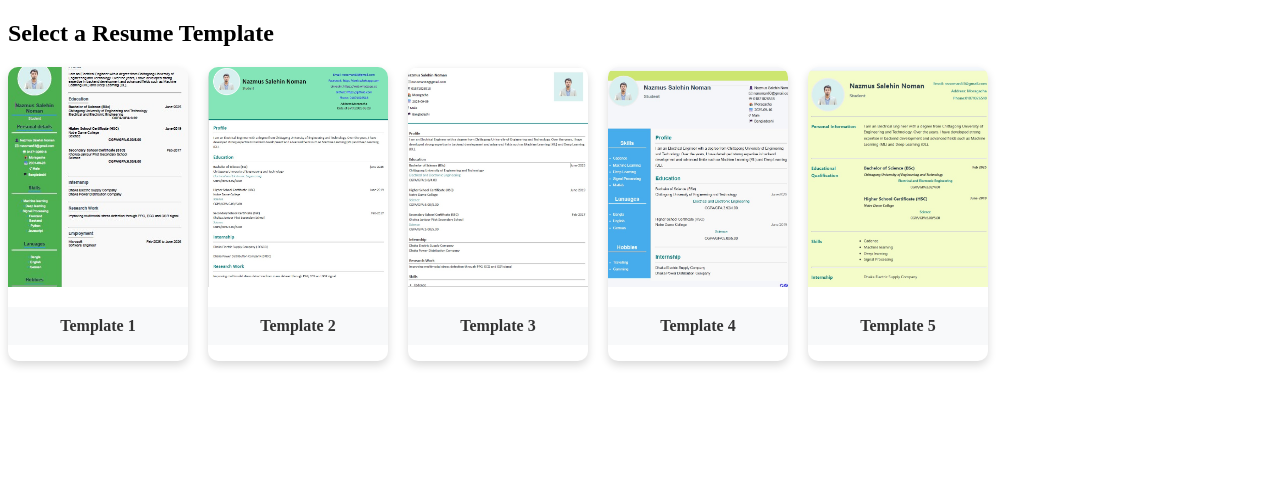
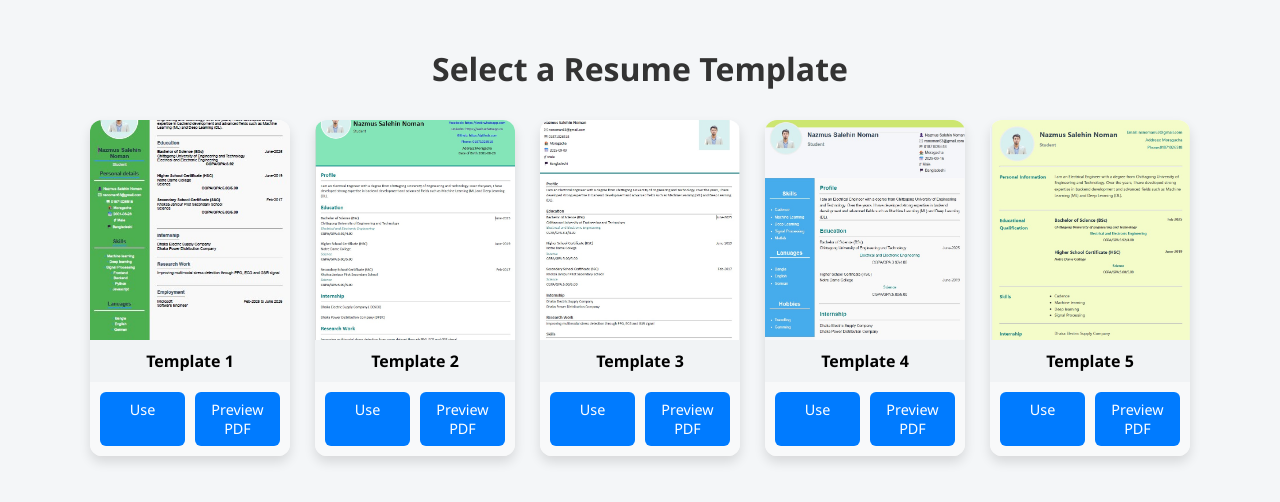
Before and after one commit to Noman63ns/EasyResume, a Flask app: page / in a window 1280 px wide. Shown: the top 502 px of the page. Run offline with Flask 3, Linux system fonts and the light colour scheme.

Commit message:
Update templates_gallery.html

```diff
--- a/templates/templates_gallery.html
+++ b/templates/templates_gallery.html
@@ -1,25 +1,40 @@
 <!DOCTYPE html>
-<html>
+<html lang="en">
 <head>
+  <meta charset="UTF-8">
   <title>Select Resume Template</title>
   <style>
+    body {
+      font-family: 'Segoe UI', Tahoma, Geneva, Verdana, sans-serif;
+      background-color: #f4f6f8;
+      margin: 0;
+      padding: 20px;
+    }
+
+    h2 {
+      text-align: center;
+      color: #333;
+      margin-bottom: 30px;
+      font-size: 2rem;
+    }
+
     .card-container {
       display: flex;
-  gap: 20px;
       flex-wrap: wrap;
+      justify-content: center;
+      gap: 25px;
     }
 
     .card {
-  display: block;
-  width: 180px;
+      background: #fff;
+      border-radius: 12px;
+      overflow: hidden;
+      box-shadow: 0 6px 12px rgba(0,0,0,0.12);
+      width: 200px;
       text-align: center;
-  background: #fff;
-  border-radius: 10px;
-  overflow: hidden;
-  box-shadow: 0 4px 8px rgba(0,0,0,0.15);
-  transition: transform 0.2s ease;
-  text-decoration: none;
-  color: #333;
+      transition: transform 0.3s, box-shadow 0.3s;
+      display: flex;
+      flex-direction: column;
     }
 
     .card img {
@@ -29,41 +44,125 @@
     }
 
     .card p {
+      font-weight: bold;
+      margin: 0;
       padding: 10px;
-  font-weight: bold;
-  background: #f8f9fa;
+      background: #f1f3f5;
+      flex-grow: 1;
     }
 
     .card:hover {
-  transform: translateY(-5px);
-  box-shadow: 0 8px 16px rgba(0,0,0,0.2);
+      transform: translateY(-7px);
+      box-shadow: 0 12px 24px rgba(0,0,0,0.18);
     }
 
+    .card-buttons {
+      display: flex;
+      justify-content: space-around;
+      padding: 10px;
+      background: #f8f9fa;
+      gap: 10px;
+    }
+
+    .card-buttons a {
+      text-decoration: none;
+      background-color: #007bff;
+      color: #fff;
+      padding: 8px 12px;
+      border-radius: 6px;
+      font-size: 0.9rem;
+      flex: 1;
+      text-align: center;
+      transition: background 0.3s;
+    }
+
+    .card-buttons a:hover {
+      background-color: #0056b3;
+    }
+
+    /* Responsive Design */
+    @media (max-width: 768px) {
+      .card-container {
+        gap: 15px;
+      }
+
+      .card {
+        width: 45%;
+      }
+    }
+
+    @media (max-width: 480px) {
+      .card-container {
+        flex-direction: column;
+        align-items: center;
+      }
+
+      .card {
+        width: 90%;
+      }
+
+      .card-buttons a {
+        font-size: 1rem;
+        padding: 10px 0;
+      }
+    }
   </style>
 </head>
 <body>
+
   <h2>Select a Resume Template</h2>
+
   <div class="card-container">
-    <a href="/form/resume1" class="card">
+    <!-- Template 1 -->
+    <div class="card">
       <img src="{{ url_for('static', filename='images/resume_builder1.jpg') }}" alt="Template 1">
       <p>Template 1</p>
-    </a>
-    <a href="/form/resume2" class="card">
+      <div class="card-buttons">
+        <a href="/form/resume1">Use</a>
+        <a href="{{ url_for('static', filename='resume1.pdf') }}" target="_blank">Preview PDF</a>
+      </div>
+    </div>
+
+    <!-- Template 2 -->
+    <div class="card">
       <img src="{{ url_for('static', filename='images/resume_builder2.jpg') }}" alt="Template 2">
       <p>Template 2</p>
-    </a>
-    <a href="/form/resume3" class="card">
+      <div class="card-buttons">
+        <a href="/form/resume2">Use</a>
+        <a href="{{ url_for('static', filename='resume2.pdf') }}" target="_blank">Preview PDF</a>
+      </div>
+    </div>
+
+    <!-- Template 3 -->
+    <div class="card">
       <img src="{{ url_for('static', filename='images/resume_builder3.jpg') }}" alt="Template 3">
       <p>Template 3</p>
-    </a>
-    <a href="/form/resume4" class="card">
+      <div class="card-buttons">
+        <a href="/form/resume3">Use</a>
+        <a href="{{ url_for('static', filename='resume3.pdf') }}" target="_blank">Preview PDF</a>
+      </div>
+    </div>
+
+    <!-- Template 4 -->
+    <div class="card">
       <img src="{{ url_for('static', filename='images/resume_builder4.jpg') }}" alt="Template 4">
       <p>Template 4</p>
-    </a>
-    <a href="/form/resume5" class="card">
+      <div class="card-buttons">
+        <a href="/form/resume4">Use</a>
+        <a href="{{ url_for('static', filename='resume4.pdf') }}" target="_blank">Preview PDF</a>
+      </div>
+    </div>
+
+    <!-- Template 5 -->
+    <div class="card">
       <img src="{{ url_for('static', filename='images/resume_builder5.jpg') }}" alt="Template 5">
       <p>Template 5</p>
-    </a>
+      <div class="card-buttons">
+        <a href="/form/resume5">Use</a>
+        <a href="{{ url_for('static', filename='resume5.pdf') }}" target="_blank">Preview PDF</a>
+      </div>
+    </div>
+
   </div>
 
 </body>
```
Lines whose indentation alone changed are shown as unchanged.
